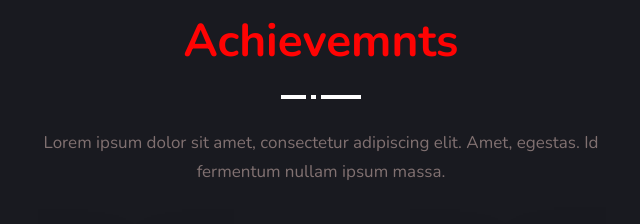
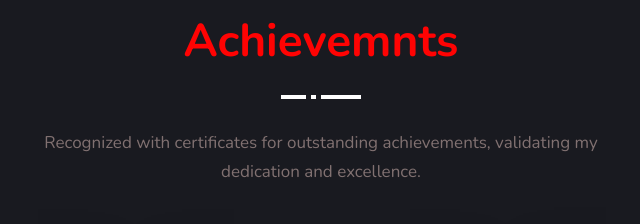
Before and after one commit to imeerai/myPortfolio, a plain HTML site: page index.html in a window 1280 px wide. Shown: the part 5820-6044 px from the top of the page, 319-959 px from the left. Drawn offline with nearby package versions, Linux system fonts and the light colour scheme; files whose address does not match are found by name.

Commit message:
Update index.html

```diff
--- a/index.html
+++ b/index.html
@@ -561,8 +561,7 @@
             </div>
             <div class="animate-bar"></div>
             <div class="sub-heading">
-                <p>Lorem ipsum dolor sit amet, consectetur adipiscing elit. Amet, egestas. Id fermentum nullam ipsum
-                    massa.</p>
+                <p>Recognized with certificates for outstanding achievements, validating my dedication and excellence.</p>
             </div>
         </div>
 
```
